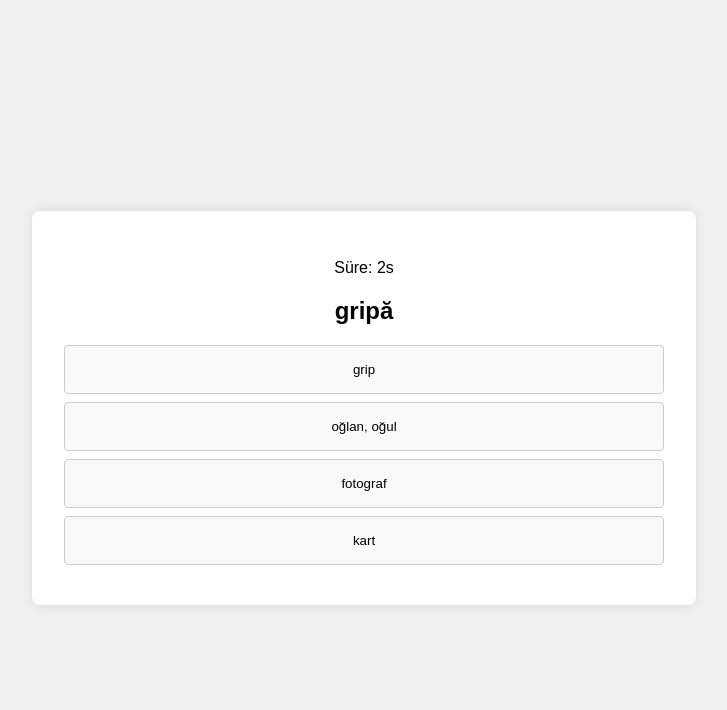
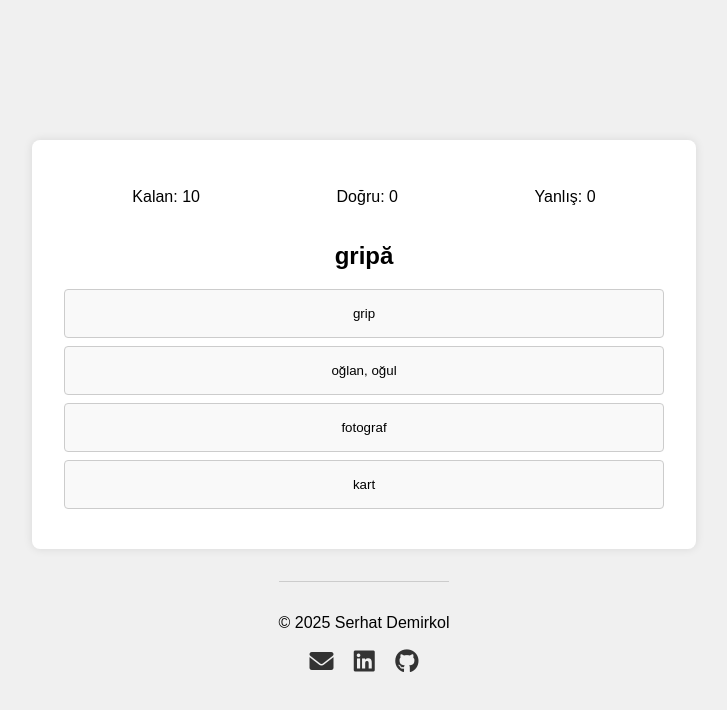
Before and after one commit to srhtdmrkl/ro_tr, a plain HTML site: page index.html in a window 1280 px wide. Both pictures are taken after a click on the button "Başla". Shown: the whole page, without its empty margins (276-1003 px from the left). Drawn offline with Linux system fonts and the light colour scheme.

Commit message:
Add social icons. Remove timer. Add word count related info.

```diff
--- a/index.html
+++ b/index.html
@@ -6,16 +6,22 @@
     <title>Romence-Türkçe Kelime Oyunu</title>
     <link rel="stylesheet" href="style.css">
     <script src="lib/papaparse.min.js"></script>
+    <link rel="stylesheet" href="https://cdnjs.cloudflare.com/ajax/libs/font-awesome/6.0.0-beta3/css/all.min.css">
 </head>
 <body>
     <div class="container">
         <div id="setup">
-            <h1>Romence Türkçe Kelime Oyunu</h1>
+            <h2>Romence🇷🇴 Türkçe🇹🇷</h2>
+            <h2>Kelime Oyunu</h2>
             <button id="play-button">Başla</button>
         </div>
 
         <div id="game" class="hidden">
-            <p>Süre: <span id="timer">0</span>s</p>
+            <div class="game-stats">
+                <p>Kalan: <span id="remaining-words">0</span></p>
+                <p>Doğru: <span id="correct-count">0</span></p>
+                <p>Yanlış: <span id="incorrect-count">0</span></p>
+            </div>
             <h2 id="romanian-word"></h2>
             <div class="options" id="options"></div>
         </div>
@@ -29,5 +35,14 @@
     </div>
 
     <script src="script.js"></script>
+
+    <footer>
+        <p>© 2025 Serhat Demirkol</p>
+        <div class="social-icons">
+            <a href="mailto:srhtdmrkl@gmail.com"><i class="fas fa-envelope"></i></a>
+            <a href="http://linkedin.com/in/srhtdmrkl" target="_blank"><i class="fab fa-linkedin"></i></a>
+            <a href="http://github.com/srhtdmrkl" target="_blank"><i class="fab fa-github"></i></a>
+        </div>
+    </footer>
 </body>
 </html>
--- a/script.js
+++ b/script.js
@@ -2,7 +2,9 @@ const setupSection = document.getElementById('setup');
 const gameSection = document.getElementById('game');
 const scoreSection = document.getElementById('score');
 const playButton = document.getElementById('play-button');
-const timerElement = document.getElementById('timer');
+const remainingWordsElement = document.getElementById('remaining-words');
+const correctCountElement = document.getElementById('correct-count');
+const incorrectCountElement = document.getElementById('incorrect-count');
 const romanianWordElement = document.getElementById('romanian-word');
 const optionsElement = document.getElementById('options');
 const finalScoreElement = document.getElementById('final-score');
@@ -11,7 +13,7 @@ let words = [];
 let gameWords = [];
 let currentWordIndex = 0;
 let correctAnswers = 0;
-let timerInterval;
+let incorrectAnswers = 0;
 
 playButton.addEventListener('click', startGame);
 
@@ -33,7 +35,7 @@ async function startGame() {
     setupSection.classList.add('hidden');
     gameSection.classList.remove('hidden');
 
-    startTimer();
+    updateStats();
     showNextWord();
 }
 
@@ -54,6 +56,7 @@ function showNextWord() {
         return;
     }
 
+    updateStats();
     const word = gameWords[currentWordIndex];
     romanianWordElement.textContent = word['Romence Kelime'];
 
@@ -97,24 +100,23 @@ function checkAnswer(selectedOption, correctAnswer) {
         correctAnswers++;
         selectedButton.classList.add('correct');
     } else {
+        incorrectAnswers++;
         selectedButton.classList.add('incorrect');
         correctButton.classList.add('correct');
     }
 
     currentWordIndex++;
+    updateStats();
     setTimeout(showNextWord, 1000); // Wait 1 second before next word
 }
 
-function startTimer() {
-    let seconds = 0;
-    timerInterval = setInterval(() => {
-        seconds++;
-        timerElement.textContent = seconds;
-    }, 1000);
+function updateStats() {
+    remainingWordsElement.textContent = gameWords.length - currentWordIndex;
+    correctCountElement.textContent = correctAnswers;
+    incorrectCountElement.textContent = incorrectAnswers;
 }
 
 function endGame() {
-    clearInterval(timerInterval);
     gameSection.classList.add('hidden');
     scoreSection.classList.remove('hidden');
 
--- a/style.css
+++ b/style.css
@@ -1,6 +1,7 @@
 body {
     font-family: sans-serif;
     display: flex;
+    flex-direction: column;
     justify-content: center;
     align-items: center;
     min-height: 100vh;
@@ -17,6 +18,11 @@ body {
 }
 .hidden {
     display: none;
+}
+.game-stats {
+    display: flex;
+    justify-content: space-around;
+    margin-bottom: 1rem;
 }
 .options button {
     display: block;
@@ -56,3 +62,22 @@ body {
 #word-list {
     margin-bottom: 2rem;
 }
+
+/* Footer Styles */
+footer {
+    text-align: center;
+    margin-top: 2rem;
+    padding-top: 1rem;
+    border-top: 1px solid #ccc;
+}
+
+.social-icons a {
+    font-size: 1.5rem;
+    margin: 0 0.5rem;
+    color: #333;
+    text-decoration: none;
+}
+
+.social-icons a:hover {
+    color: #007bff;
+}
```
